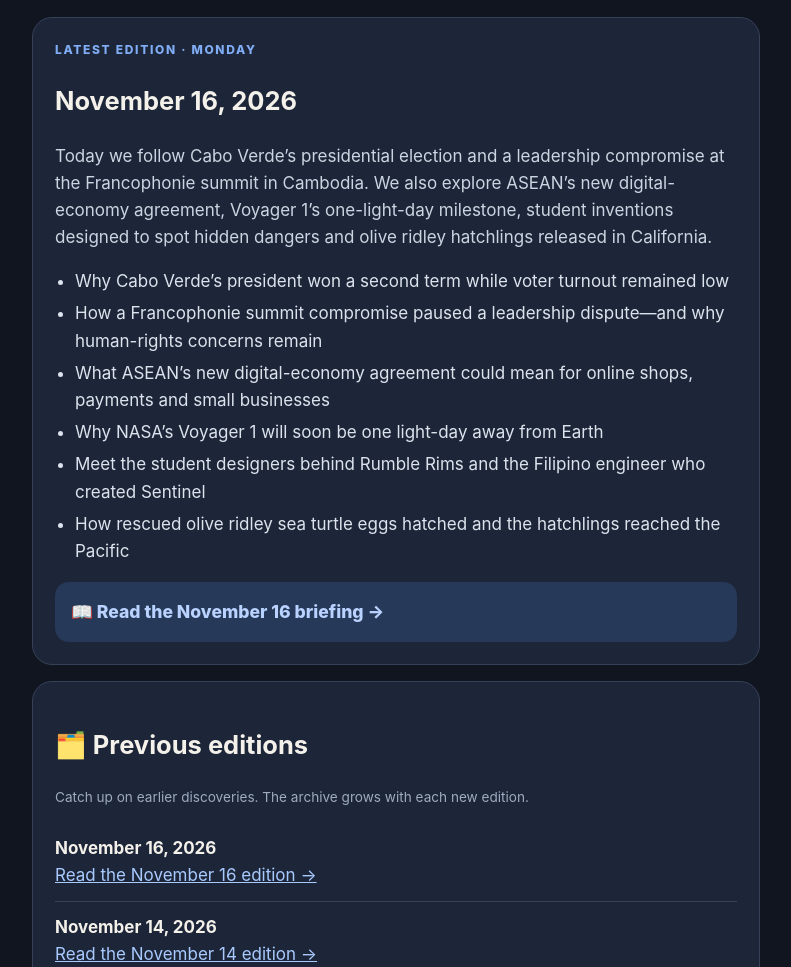
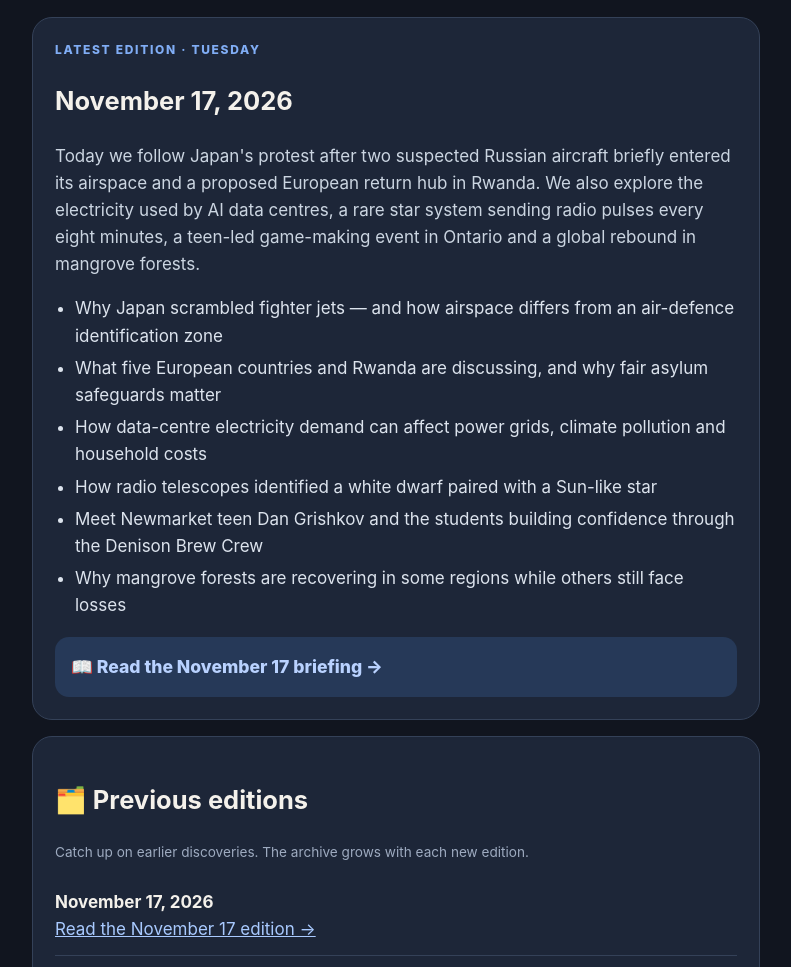
Before and after one commit to JWU0213/teen-daily-discovery, a plain HTML site: page index.html in a window 1280 px wide. Shown: the part 583-1550 px from the top of the page, without its empty margins (244-1035 px from the left). Drawn offline with Linux system fonts and the light colour scheme.

Commit message:
Feature November 17 edition on Teen Daily Discovery homepage

```diff
--- a/index.html
+++ b/index.html
@@ -4,7 +4,7 @@
 <meta charset="utf-8">
 <meta name="viewport" content="width=device-width, initial-scale=1">
 <meta name="theme-color" content="#111827">
-<meta name="description" content="Teen Daily Discovery: November 16, 2026 — Cabo Verde elects its president, the Francophonie summit in Cambodia reaches a leadership compromise, ASEAN signs a digital economy pact, Voyager 1 nears one light-day from Earth, students design safety inventions and olive ridley hatchlings reach the Pacific.">
+<meta name="description" content="Teen Daily Discovery: November 17, 2026 — Japan protests a suspected Russian airspace violation, five European countries explore a Rwanda return hub, AI data centres raise energy questions, astronomers find a rare white-dwarf radio signal and mangrove forests show signs of recovery.">
 <title>Teen Daily Discovery</title>
 <style>
 *{box-sizing:border-box}
@@ -47,23 +47,24 @@ p{color:#cbd5e1}
 </div>
 
 <section class="panel">
-<div class="eyebrow">Latest edition · Monday</div>
-<h2>November 16, 2026</h2>
-<p>Today we follow Cabo Verde’s presidential election and a leadership compromise at the Francophonie summit in Cambodia. We also explore ASEAN’s new digital-economy agreement, Voyager 1’s one-light-day milestone, student inventions designed to spot hidden dangers and olive ridley hatchlings released in California.</p>
+<div class="eyebrow">Latest edition · Tuesday</div>
+<h2>November 17, 2026</h2>
+<p>Today we follow Japan's protest after two suspected Russian aircraft briefly entered its airspace and a proposed European return hub in Rwanda. We also explore the electricity used by AI data centres, a rare star system sending radio pulses every eight minutes, a teen-led game-making event in Ontario and a global rebound in mangrove forests.</p>
 <ul class="highlights">
-<li>Why Cabo Verde’s president won a second term while voter turnout remained low</li>
-<li>How a Francophonie summit compromise paused a leadership dispute—and why human-rights concerns remain</li>
-<li>What ASEAN’s new digital-economy agreement could mean for online shops, payments and small businesses</li>
-<li>Why NASA’s Voyager 1 will soon be one light-day away from Earth</li>
-<li>Meet the student designers behind Rumble Rims and the Filipino engineer who created Sentinel</li>
-<li>How rescued olive ridley sea turtle eggs hatched and the hatchlings reached the Pacific</li>
+<li>Why Japan scrambled fighter jets — and how airspace differs from an air-defence identification zone</li>
+<li>What five European countries and Rwanda are discussing, and why fair asylum safeguards matter</li>
+<li>How data-centre electricity demand can affect power grids, climate pollution and household costs</li>
+<li>How radio telescopes identified a white dwarf paired with a Sun-like star</li>
+<li>Meet Newmarket teen Dan Grishkov and the students building confidence through the Denison Brew Crew</li>
+<li>Why mangrove forests are recovering in some regions while others still face losses</li>
 </ul>
-<a class="read" href="archive/2026-11-16.html">📖 Read the November 16 briefing →</a>
+<a class="read" href="archive/2026-11-17.html">📖 Read the November 17 briefing →</a>
 </section>
 
 <section class="panel">
 <h2>🗂️ Previous editions</h2>
 <p class="small">Catch up on earlier discoveries. The archive grows with each new edition.</p>
+<div class="archive-item"><strong>November 17, 2026</strong><br><a class="archive" href="archive/2026-11-17.html">Read the November 17 edition →</a></div>
 <div class="archive-item"><strong>November 16, 2026</strong><br><a class="archive" href="archive/2026-11-16.html">Read the November 16 edition →</a></div>
 <div class="archive-item"><strong>November 14, 2026</strong><br><a class="archive" href="archive/2026-11-14.html">Read the November 14 edition →</a></div>
 <div class="archive-item"><strong>November 13, 2026</strong><br><a class="archive" href="archive/2026-11-13.html">Read the November 13 edition →</a></div>
```
